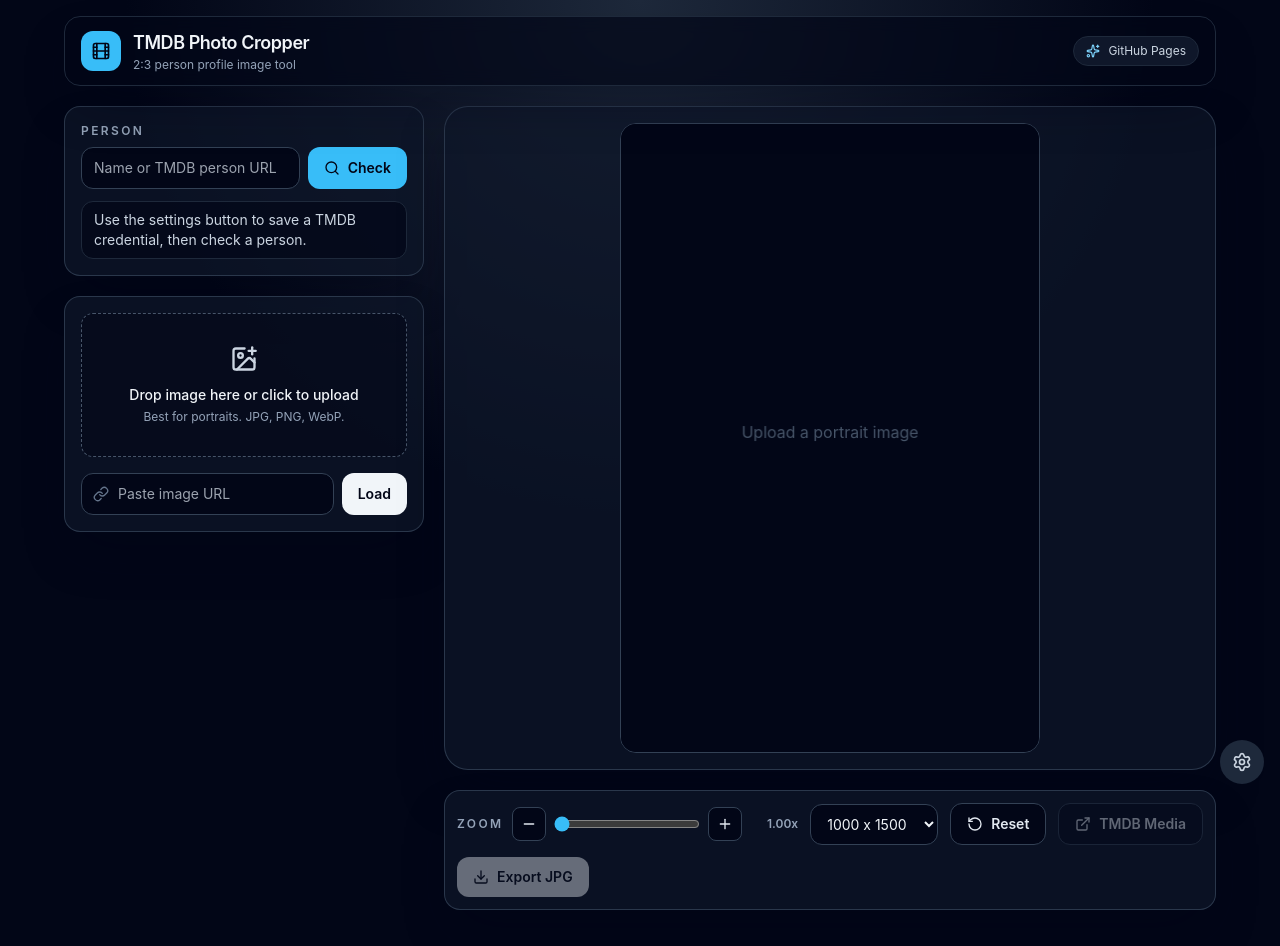
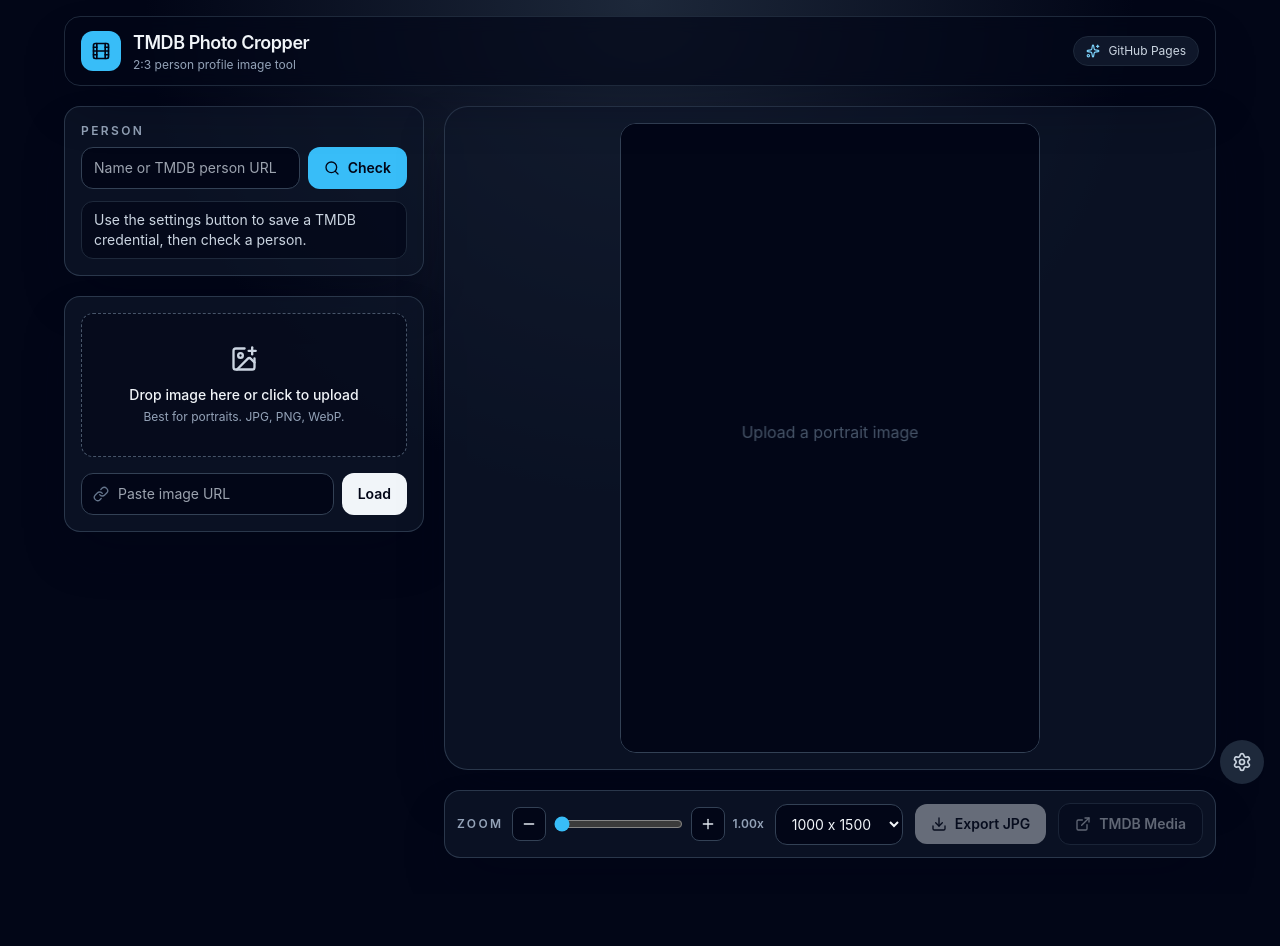
Before and after one commit to AbbasMHosseini/tmdb-photo-cropper, a React (Vite) app: page / in a window 1280 px wide. After the commit the page ends 894 px from the top, so only its background shows below. Built offline with nearby package versions, Linux system fonts and the light colour scheme.

Commit message:
Move export button into reset position

```diff
--- a/src/components/ExportControls.tsx
+++ b/src/components/ExportControls.tsx
@@ -1,4 +1,4 @@
-import { Download, ExternalLink, Minus, Plus, RotateCcw } from 'lucide-react';
+import { Download, ExternalLink, Minus, Plus } from 'lucide-react';
 import { EXPORT_SIZES, type ExportSize } from '../lib/imageExport';
 
 type ExportControlsProps = {
@@ -8,7 +8,6 @@ type ExportControlsProps = {
   tmdbPersonId?: number;
   onZoomChange: (zoom: number) => void;
   onSizeChange: (size: ExportSize) => void;
-  onReset: () => void;
   onExport: () => void;
 };
 
@@ -19,7 +18,6 @@ export function ExportControls({
   tmdbPersonId,
   onZoomChange,
   onSizeChange,
-  onReset,
   onExport,
 }: ExportControlsProps) {
   function nudgeZoom(delta: number) {
@@ -82,11 +80,12 @@ export function ExportControls({
 
         <button
           type="button"
-          onClick={onReset}
-          className="inline-flex items-center justify-center gap-2 rounded-xl border border-slate-700 bg-slate-950 px-4 py-2.5 text-sm font-semibold text-slate-200 hover:border-slate-500"
+          disabled={!canExport}
+          onClick={onExport}
+          className="inline-flex items-center justify-center gap-2 rounded-xl bg-slate-100 px-4 py-2.5 text-sm font-semibold text-slate-950 hover:bg-white disabled:cursor-not-allowed disabled:opacity-40"
         >
-          <RotateCcw className="h-4 w-4" />
-          Reset
+          <Download className="h-4 w-4" />
+          Export JPG
         </button>
 
         <button
@@ -98,16 +97,6 @@ export function ExportControls({
           <ExternalLink className="h-4 w-4" />
           TMDB Media
         </button>
-
-        <button
-          type="button"
-          disabled={!canExport}
-          onClick={onExport}
-          className="inline-flex items-center justify-center gap-2 rounded-xl bg-slate-100 px-4 py-2.5 text-sm font-semibold text-slate-950 hover:bg-white disabled:cursor-not-allowed disabled:opacity-40"
-        >
-          <Download className="h-4 w-4" />
-          Export JPG
-        </button>
       </div>
     </section>
   );
```
